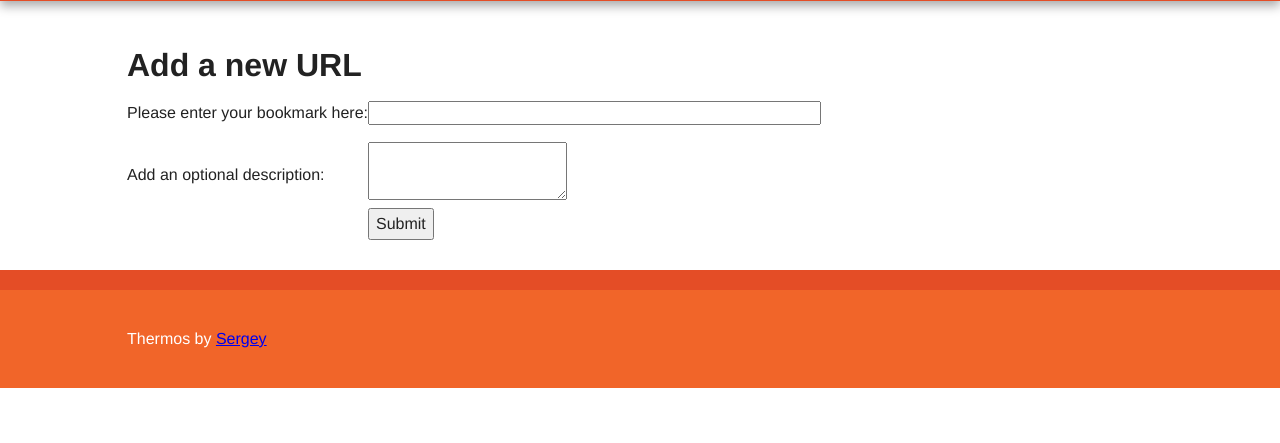
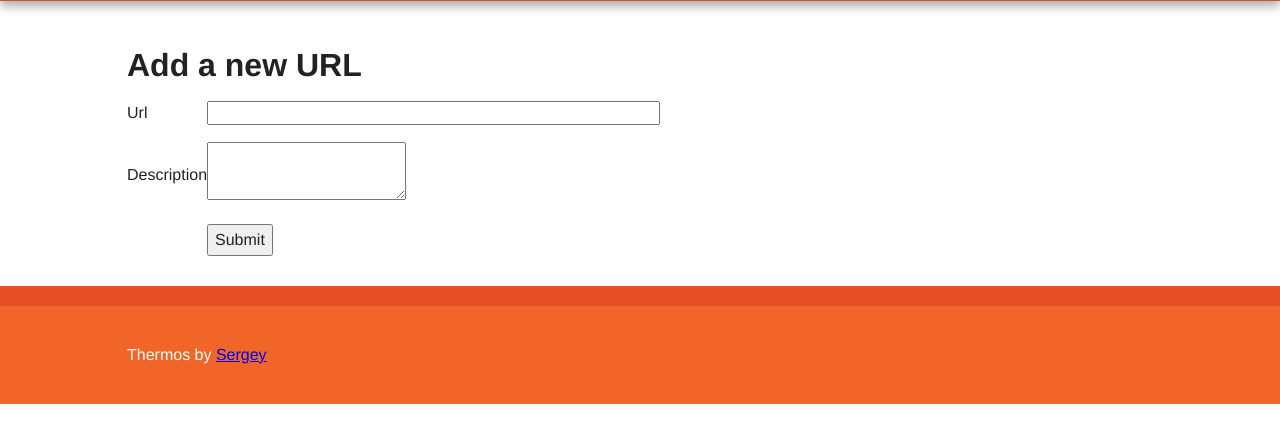
Before and after one commit to a-serhii/flask-micro-framework-introduction, a Flask app: template templates/add.html in a window 1280 px wide. Shown: the part 95-538 px from the top of the page. Run offline with Flask 2, Linux system fonts and the light colour scheme; the template is opened without the code that fills it, so the values that code supplies are empty, except form fields; form fields are guessed from the names that the template uses; parts of the project's set-up code (start-up, migrations or seed data) failed here and were passed over; some libraries are stand-ins or nearby versions.

Commit message:
A Jinja Macro for Rendering Forms

```diff
--- a/templates/add.html
+++ b/templates/add.html
@@ -1,4 +1,5 @@
 {% extends 'base.html' %}
+{% from "form_macros.html" import render_field %}
     {% block title %}
         Thermos -- Add a URL
     {% endblock %}
@@ -8,24 +9,9 @@
         <form action="" method="post">
             {{ form.hidden_tag() }}
             <table>
-                <tr{% if form.url.errors %} class="error" {% endif %}>
-                    <td>Please enter your bookmark here:</td>
-                    <td>{{ form.url(size=50) }}</td>
-                </tr>
-                <tr class="error">
-                    <td></td>
-                    <td>
-                        <ul>
-                            {% for error in form.url.errors %}
-                            <li>{{ error }}</li>
-                            {% endfor %}
-                        </ul></td>
-                </tr>
-                <tr>
-                    <td>Add an optional description:</td>
-                    <td>{{ form.description(size=50) }}</td>
-                </tr>
-                <tr>
+                {{ render_field(form.url, size=50) }}
+                {{ render_field(form.description, size=50) }}
+                <tr class="submit">
                     <td></td>
                     <td><button type="submit">Submit</button></td>
                 </tr>
--- /dev/null
+++ b/templates/form_macros.html
@@ -0,0 +1,16 @@
+{% macro render_field(field) %}
+  <tr {% if field.errors %} class='error' {% endif %}>
+    <td>{{ field.label }}</td>
+    <td>{{ field(**kwargs) | safe }}</td>
+  </tr>
+  <tr class="error">
+  	<td></td>
+  	<td>
+  		<ul>
+			{% for error in field.errors %}
+  				<li>{{ error }}</li>
+			{% endfor %}
+  		</ul>
+  	</td>
+  </tr>
+{% endmacro %}
```
Also changed, not shown: forms.py (+8 -2 lines).
